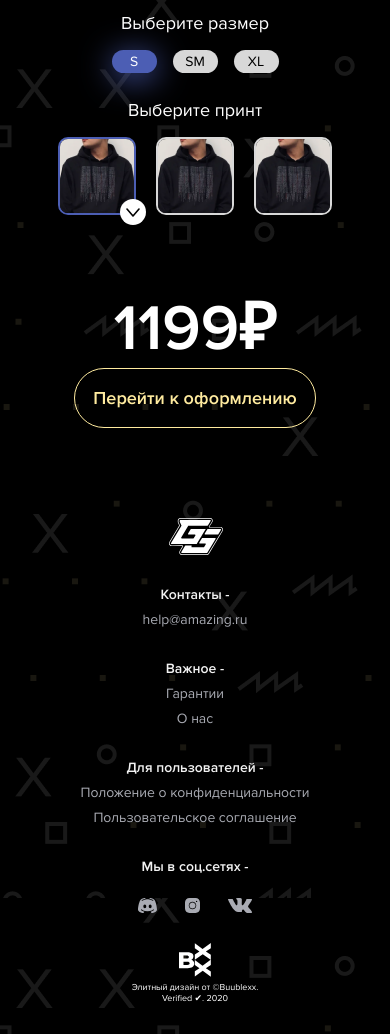
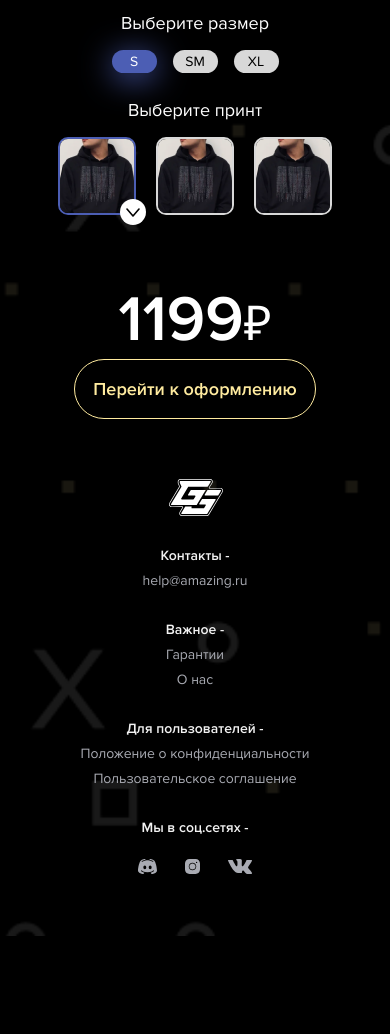
Before and after one commit to AsyaNext/amazingGG-choose, a plain HTML site: page index.html in a window 390 px wide. Shown: the part 902-1936 px from the top of the page. After the commit the page ends 1838 px from the top, so only its background shows below. Drawn offline with Linux system fonts and the light colour scheme.

Commit message:
fix: body height

```diff
--- a/assets/_base.scss
+++ b/assets/_base.scss
@@ -14,6 +14,9 @@ body {
   background-color: #000000;
   background-image: url("images/back.png");
   background-size: cover;
+  @media (max-width: 930px) {
+    height: 100%;
+  }
 }
 .fixed-size {
   box-sizing: border-box;
--- a/assets/style.scss
+++ b/assets/style.scss
@@ -143,6 +143,9 @@
         margin-right: 45px;
         font-weight: 600;
         font-size: 64px;
+        span {
+          font-size: 48px;
+        }
       }
       .content-description__itog-btn {
         padding: 18px;
@@ -210,24 +213,17 @@
 
 .footer {
   width: 100%;
-  margin-bottom: 32px;
-  display: flex;
-  align-items: center;
-  justify-content: space-between;
-  .footer-navigation {
-    margin: 0 30px;
-    max-width: 759px;
-    width: 100%;
+  margin: 0 auto 32px;
   display: flex;
   justify-content: space-between;
-    .footer-navigation__group {
-      .footer-navigation__group-title {
+  .footer-group {
+    .footer-group__title {
       font-weight: 600;
       font-size: 14px;
       line-height: 19px;
       color: #F2F2F2;
     }
-      .footer-navigation__group-item {
+    .footer-group__item {
       margin-top: 6px;
       font-weight: normal;
       font-size: 14px;
@@ -242,12 +238,12 @@
         top: 1px;
       }
     }
-      .footer-navigation__group-links {
+    .footer-group__links {
       margin-top: 22px;
       width: 114px;
       display: flex;
       justify-content: space-between;
-        .footer-navigation__group-links-item {
+      .footer-group__links-item {
         background-size: cover;
         height: 15px;
         cursor: pointer;
@@ -274,21 +270,6 @@
     }
   }
 }
-  .footer-design {
-    display: flex;
-    flex-direction: column;
-    align-items: center;
-    .footer-design__caption {
-      margin-top: 5px;
-      max-width: 147px;
-      width: 100%;
-      font-weight: 500;
-      font-size: 9px;
-      line-height: 11px;
-      text-align: center;
-    }
-  }
-}
 
 @media (max-width: 1024px) {
   .content {
@@ -311,22 +292,16 @@
   }
 }
 
-@media (max-width: 840px) {
+@media (max-width: 760px) {
   .footer {
-    flex-direction: column;
-    .footer-logo {
-      margin-top: 30px;
-    }
-    .footer-navigation {
     flex-direction: column;
     align-items: center;
     text-align: center;
-      .footer-navigation__group {
-        margin-top: 30px;
+    .footer-logo {
+      margin-bottom: 30px;
     }
-    }
-    .footer-design {
-      margin: 30px auto;
+    .footer-group {
+      margin-bottom: 30px;
     }
   }
 }
--- a/index.html
+++ b/index.html
@@ -43,7 +43,7 @@
           </div>
         </div>
         <div class="content-description__itog">
-          <div class="content-description__itog-cost">1199₽</div>
+          <div class="content-description__itog-cost">1199<span>₽</span></div>
           <div class="content-description__itog-btn">Перейти к оформлению</div>
         </div>
       </div>
@@ -67,33 +67,27 @@
     </div>
     <div class="footer">
       <img class="footer-logo" src="assets/images/logo-footer.svg" alt="logo-footer">
-      <div class="footer-navigation">
-        <div class="footer-navigation__group menu-contacts">
-          <div class="footer-navigation__group-title">Контакты -</div>
-          <div class="footer-navigation__group-item">help@amazing.ru</div>
+      <div class="footer-group menu-contacts">
+        <div class="footer-group__title">Контакты -</div>
+        <div class="footer-group__item">help@amazing.ru</div>
+      </div>
+      <div class="footer-group menu-important">
+        <div class="footer-group__title">Важное -</div>
+        <div class="footer-group__item">Гарантии</div>
+        <div class="footer-group__item">О нас</div>
+      </div>
+      <div class="footer-group menu-users">
+        <div class="footer-group__title">Для пользователей -</div>
+        <div class="footer-group__item">Положение о конфиденциальности</div>
+        <div class="footer-group__item">Пользовательское соглашение</div>
+      </div>
+      <div class="footer-group menu-community">
+        <div class="footer-group__title">Мы в соц.сетях -</div>
+        <div class="footer-group__links">
+          <div class="footer-group__links-item discord"></div>
+          <div class="footer-group__links-item insta"></div>
+          <div class="footer-group__links-item vk"></div>
         </div>
-        <div class="footer-navigation__group menu-important">
-          <div class="footer-navigation__group-title">Важное -</div>
-          <div class="footer-navigation__group-item">Гарантии</div>
-          <div class="footer-navigation__group-item">О нас</div>
-        </div>
-        <div class="footer-navigation__group menu-users">
-          <div class="footer-navigation__group-title">Для пользователей -</div>
-          <div class="footer-navigation__group-item">Положение о конфиденциальности</div>
-          <div class="footer-navigation__group-item">Пользовательское соглашение</div>
-        </div>
-        <div class="footer-navigation__group menu-community">
-          <div class="footer-navigation__group-title">Мы в соц.сетях -</div>
-          <div class="footer-navigation__group-links">
-            <div class="footer-navigation__group-links-item discord"></div>
-            <div class="footer-navigation__group-links-item insta"></div>
-            <div class="footer-navigation__group-links-item vk"></div>
-          </div>
-        </div>
-      </div>
-      <div class="footer-design">
-        <img class="footer-design__logo" src="assets/images/logo-design.svg" alt="logo-design">
-        <div class="footer-design__caption">Элитный дизайн от	&copy;Buublexx. Verified &#10004;. 2020</div>
       </div>
     </div>
   </div>
```
Also changed, not shown: assets/style.css, 1 other file. Lines whose indentation alone changed are shown as unchanged.
